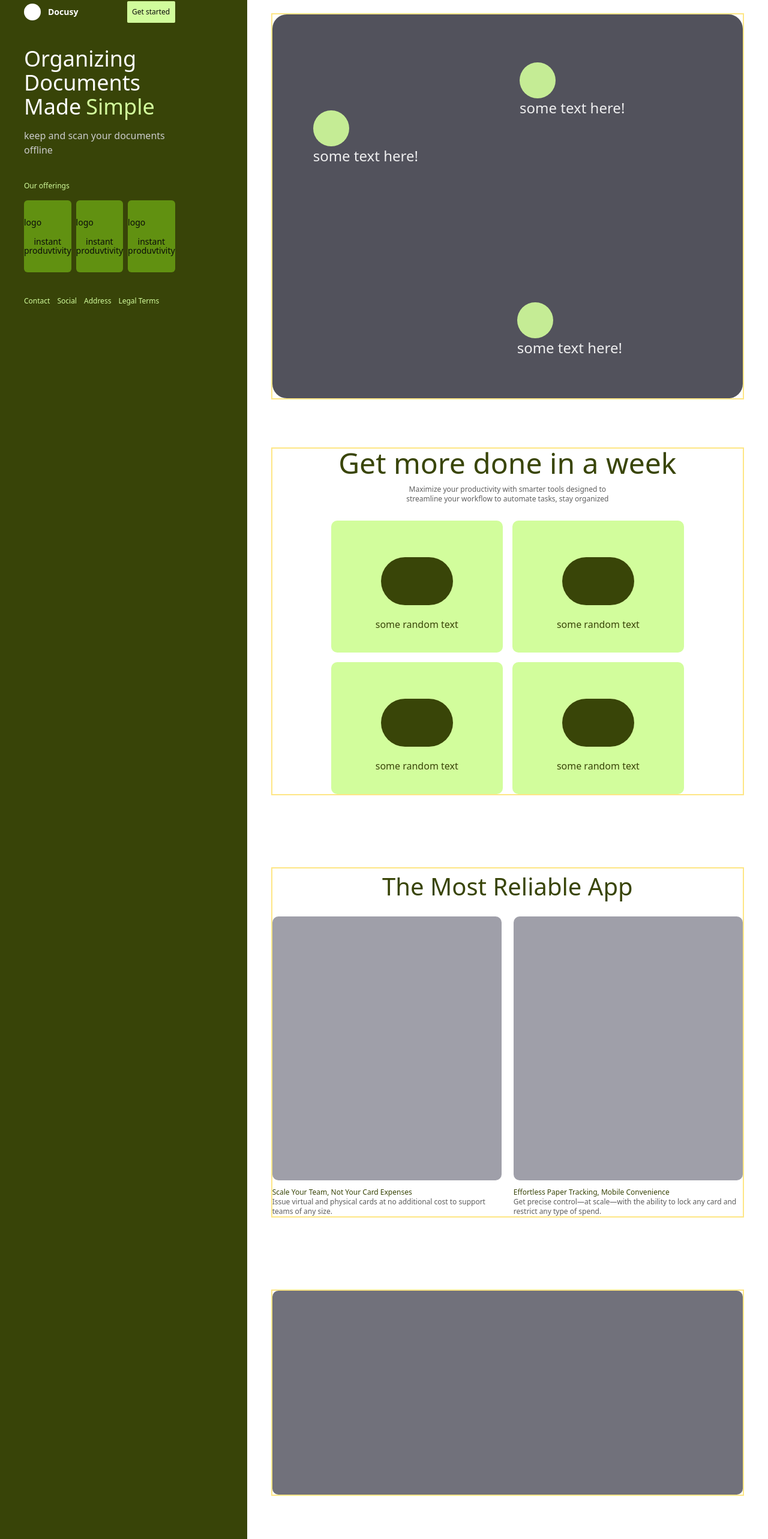
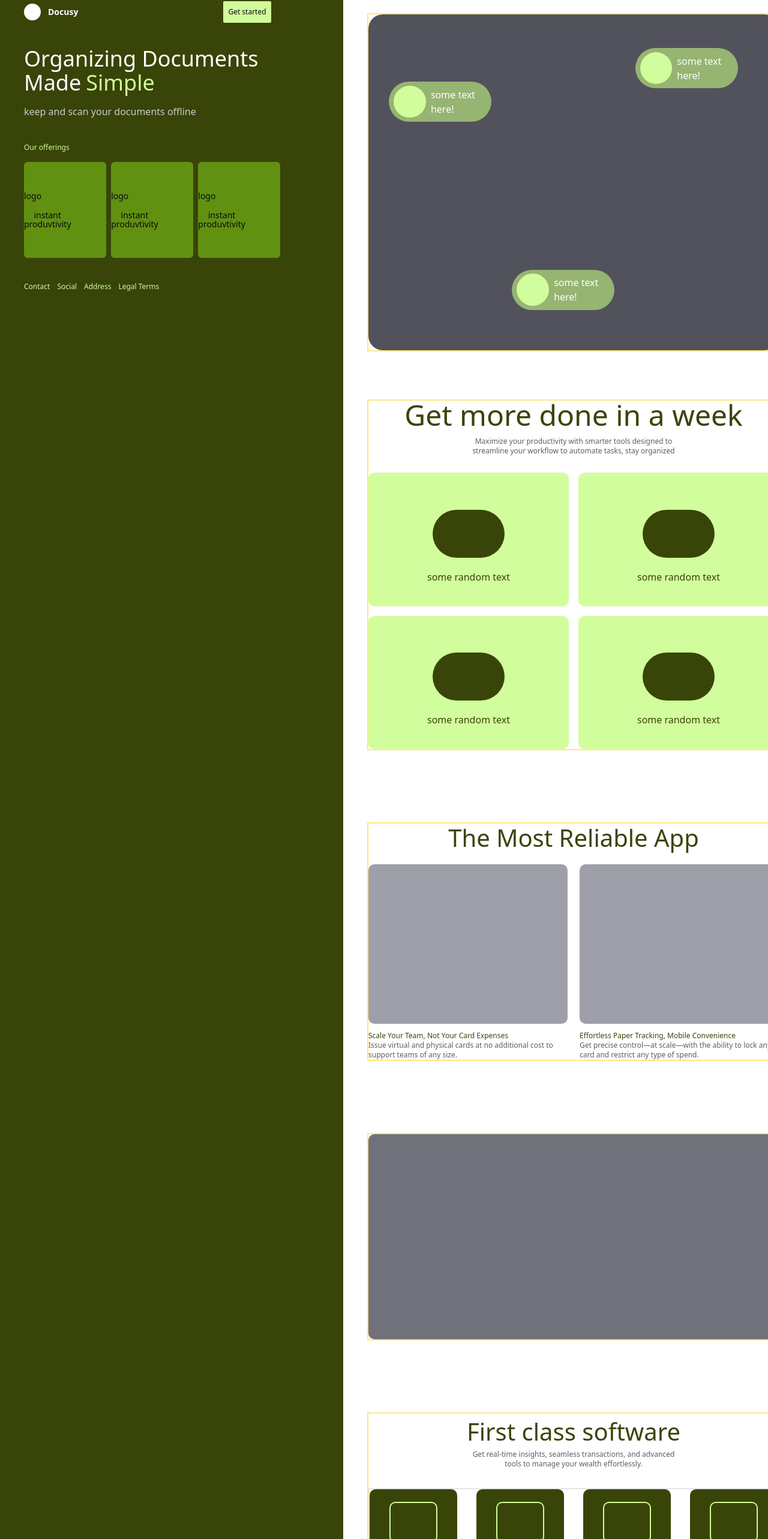
Before and after one commit to ZahraSoley/Docusy, a React (Vite) app: page / in a window 1280 px wide. Shown: the part 18-2584 px from the top of the page at 60% size. Built offline with nearby package versions, Linux system fonts and the light colour scheme.

Commit message:
mobile responsive

```diff
--- a/src/App.tsx
+++ b/src/App.tsx
@@ -9,7 +9,7 @@
   const isDesktop = useMediaQuery({ minWidth: 1024 });
 
   return (
-    <div className="flex flex-col lg:flex-row bg-[#384408] ">
+    <div className="flex flex-col lg:flex-row bg-[#384408] overflow-hidden">
 
       <div className="box-border w-full lg:flex-[1_1_25%] lg:max-w-2/5 lg:sticky top-0 py-5 px-5 mb-2 lg:px-10 lg:pr-15 lg:mr-15 lg:h-screen">
 
@@ -70,20 +70,21 @@
 
           <div className="self-stretch flex flex-col justify-center items-center m-5 lg:m-10 border-2 border-amber-200">
             <div className="self-stretch relative">
-              <div className="w-full h-60 lg:h-160 bg-zinc-600 rounded-3xl"></div>
+              <div className="w-full aspect-[3/2] lg:h-[70vh] bg-zinc-600 rounded-3xl"></div>
               {/* *************************************************************************** */}
-              <div className="hidden lg:block absolute bg-[#8596760 w-75 h-20 rounded-full opacity-90 flex items-center top-40 left-15">
-                <div className="w-15 h-15 bg-[#d2fd9c] rounded-full opacity-100 ml-2"></div>
-                <span className="text-2xl text-white ml-2">some text here!</span>
+              <div className="hidden absolute bg-[#96b472] w-[25%] h-[12%] rounded-full lg:flex items-center top-[20%] left-[5%]">
+                <div className="h-[80%] aspect-square bg-[#d2fd9c] rounded-full opacity-100 ml-2"></div>
+                <span className="lg:text-md text-white ml-2">some text here!</span>
               </div>
-              <div className="hidden lg:block  absolute bg-[#8596760 w-75 h-20 rounded-full opacity-90 flex items-center top-20 right-20">
-                <div className="w-15 h-15 bg-[#d2fd9c] rounded-full opacity-100 ml-2"></div>
-                <span className="text-2xl text-white ml-2">some text here!</span>
+              <div className="hidden absolute bg-[#96b472] w-[25%] h-[12%] rounded-full lg:flex items-center left-[35%] bottom-[12%]">
+                <div className="h-[80%] aspect-square bg-[#d2fd9c] rounded-full opacity-100 ml-2"></div>
+                <span className="lg:text-md text-white ml-2">some text here!</span>
               </div>
-              <div className="hidden lg:block absolute bg-[#8596760 w-75 h-20 rounded-full opacity-90 flex items-center bottom-20 left-100">
-                <div className="w-15 h-15 bg-[#d2fd9c] rounded-full opacity-100 ml-2"></div>
-                <span className="text-2xl text-white ml-2">some text here!</span>
+              <div className="hidden absolute bg-[#96b472] w-[25%] h-[12%] rounded-full lg:flex items-center top-[10%] right-[10%]">
+                <div className="h-[80%] aspect-square bg-[#d2fd9c] rounded-full opacity-100 ml-2"></div>
+                <span className="lg:text-md text-white ml-2">some text here!</span>
               </div>
+
             </div>
             {isMobile || isTablet ?
               <div className="flex flex-col gap-10 mt-5">
@@ -125,38 +126,38 @@
             <span className="text-3xl lg:text-5xl text-[#394508] mb-3">Get more done in a week</span>
             <span className="text-xs text-[#5d5d5d]">Maximize your productivity with smarter tools designed to </span>
             <span className="text-xs text-[#5d5d5d]">streamline your workflow to automate tasks, stay organized</span>
-            <div className="lg:w-3/4 grid lg:grid-cols-2 w-full gap-4 mt-7">
-              <div className="h-55 bg-[#d2fd9c] rounded-lg flex flex-col justify-center items-center gap-5">
+            <div className="w-full grid lg:grid-cols-2  gap-4 mt-7">
+              <div className="aspect-[6/4] bg-[#d2fd9c] rounded-lg flex flex-col justify-center items-center gap-5">
                 <div className="h-20 w-30 rounded-full bg-[#394508]"></div>
                 <span className="text-[#394508] mb-[-25px]">some random text</span>
               </div>
-              <div className="h-55 bg-[#d2fd9c] rounded-lg flex flex-col justify-center items-center gap-5">
+              <div className="aspect-[6/4] bg-[#d2fd9c] rounded-lg flex flex-col justify-center items-center gap-5">
                 <div className="h-20 w-30 rounded-full bg-[#394508]"></div>
                 <span className="text-[#394508] mb-[-25px]">some random text</span>
               </div>
-              <div className="h-55 bg-[#d2fd9c] rounded-lg flex flex-col justify-center items-center gap-5">
+              <div className="aspect-[6/4] bg-[#d2fd9c] rounded-lg flex flex-col justify-center items-center gap-5">
                 <div className="h-20 w-30 rounded-full bg-[#394508]"></div>
                 <span className="text-[#394508] mb-[-25px]">some random text</span>
               </div>
-              <div className="h-55 bg-[#d2fd9c] rounded-lg flex flex-col justify-center items-center gap-5">
+              <div className="aspect-[6/4] bg-[#d2fd9c] rounded-lg flex flex-col justify-center items-center gap-5">
                 <div className="h-20 w-30 rounded-full bg-[#394508]"></div>
                 <span className="text-[#394508] mb-[-25px]">some random text</span>
               </div>
             </div>
           </div>
 
-          <div className="self-stretch flex flex-col justify-center items-center m-5 mt-10 lg:m-10 gap-5 border-2 border-amber-200">
-            <span className="text-[40px] text-[#394508]">The Most Reliable App</span>
-            <div className="self-stretch grid grid-cols-2  gap-5">
+          <div className="self-stretch flex flex-col justify-center items-center m-5 lg:m-10 gap-5 border-2 border-amber-200">
+            <span className="text-3xl lg:text-[40px] text-[#394508]">The Most Reliable App</span>
+            <div className="self-stretch grid lg:grid-cols-2 gap-5">
               <div className="flex flex-col justify-center gap-3">
-                <div className="h-110 bg-zinc-400 rounded-lg"></div>
+                <div className="aspect-[5/4] bg-zinc-400 rounded-lg"></div>
                 <div className="flex flex-col">
                   <span className="text-xs text-[#394508]">Scale Your Team, Not Your Card Expenses</span>
                   <span className="text-xs text-[#5d5d5d]">Issue virtual and physical cards at no additional cost to support teams of any size.</span>
                 </div>
               </div>
               <div className="flex flex-col justify-center gap-3">
-                <div className="h-110 bg-zinc-400 rounded-lg"></div>
+                <div className="aspect-[5/4] bg-zinc-400 rounded-lg"></div>
                 <div className="flex flex-col">
                   <span className="text-xs text-[#394508]">Effortless Paper Tracking, Mobile Convenience</span>
                   <span className="text-xs text-[#5d5d5d]">Get precise control—at scale—with the ability to lock any card and restrict any type of spend.</span>
@@ -166,34 +167,34 @@
           </div>
 
           <div className="self-stretch m-5 lg:m-10 border-2 border-amber-200">
-            <div className="bg-zinc-500 h-85 rounded-lg"></div>
+            <div className="bg-zinc-500 aspect-[7/5] lg:aspect-[2/1] rounded-lg"></div>
           </div>
 
           <div className="self-stretch flex flex-col justify-center items-center m-5 lg:m-10 border-2 border-amber-200">
             <span className="text-[40px] text-[#394508]">First class software</span>
             <span className="text-xs text-[#5d5d5d]">Get real-time insights, seamless transactions, and advanced</span>
             <span className="text-xs text-[#5d5d5d]">tools to manage your wealth effortlessly.</span>
-            <div className="self-stretch lg:flex justify-between items-center gap-8 mt-8 border-2">
-              <div className="lg:w-1/4 flex flex-col justify-center items-center gap-3">
-                <div className="w-full bg-[#394508] max-h-60 max-w-75 rounded-lg flex justify-center items-center cursor-pointer hover:-translate-y-3 transition duration-500 \">
+            <div className="self-stretch flex flex-col lg:flex-row justify-between items-center gap-8 mt-8 border-2">
+              <div className="lg:w-1/4 w-1/2 flex flex-col justify-center items-center gap-3">
+                <div className="w-full aspect-[4/3] bg-[#394508] max-h-60 max-w-75 rounded-lg flex justify-center items-center cursor-pointer hover:-translate-y-3 transition duration-500 \">
                   <div className="w-20 h-17 border-2 border-[#d1fc9c] rounded-lg"></div>
                 </div>
                 <span className="text-xs font-medium">Safe Storage</span>
               </div>
-              <div className="lg:w-1/4 flex flex-col justify-center items-center gap-3">
-                <div className="w-full bg-[#394508] max-h-60 max-w-75 rounded-lg flex justify-center items-center cursor-pointer hover:-translate-y-3 transition duration-500 \">
+              <div className="lg:w-1/4 w-1/2 flex flex-col justify-center items-center gap-3">
+                <div className="w-full aspect-[4/3] bg-[#394508] max-h-60 max-w-75 rounded-lg flex justify-center items-center cursor-pointer hover:-translate-y-3 transition duration-500 \">
                   <div className="w-20 h-17 border-2 border-[#d1fc9c] rounded-lg"></div>
                 </div>
                 <span className="text-xs font-medium">Safe Storage</span>
               </div>
-              <div className="lg:w-1/4 flex flex-col justify-center items-center gap-3">
-                <div className="w-full bg-[#394508] max-h-60 max-w-75 rounded-lg flex justify-center items-center cursor-pointer hover:-translate-y-3 transition duration-500 \">
+              <div className="lg:w-1/4 w-1/2 flex flex-col justify-center items-center gap-3">
+                <div className="w-full aspect-[4/3] bg-[#394508] max-h-60 max-w-75 rounded-lg flex justify-center items-center cursor-pointer hover:-translate-y-3 transition duration-500 \">
                   <div className="w-20 h-17 border-2 border-[#d1fc9c] rounded-lg"></div>
                 </div>
                 <span className="text-xs font-medium">Safe Storage</span>
               </div>
-              <div className="lg:w-1/4 flex flex-col justify-center items-center gap-3">
-                <div className="w-full bg-[#394508] max-h-60 max-w-75 rounded-lg flex justify-center items-center cursor-pointer hover:-translate-y-3 transition duration-500 \">
+              <div className="lg:w-1/4 w-1/2 flex flex-col justify-center items-center gap-3">
+                <div className="w-full aspect-[4/3] bg-[#394508] max-h-60 max-w-75 rounded-lg flex justify-center items-center cursor-pointer hover:-translate-y-3 transition duration-500 \">
                   <div className="w-20 h-17 border-2 border-[#d1fc9c] rounded-lg"></div>
                 </div>
                 <span className="text-xs font-medium">Safe Storage</span>
@@ -202,8 +203,8 @@
           </div>
 
           <div className="self-stretch relative m-5 lg:m-10 border-2 border-amber-200">
-            <div className="bg-zinc-500 h-85 rounded-lg"></div>
-            <div className="absolute flex flex-col bottom-12 left-10">
+            <div className="bg-zinc-500 aspect-[7/5] lg:aspect-[2/1] rounded-lg"></div>
+            <div className="absolute flex flex-col bottom-12 lg:left-10 left-5">
               <span className="text-3xl text-white">Download Docusy and</span>
               <span className="text-3xl text-white">manage everything </span>
               <span className="text-3xl text-white">from your phone.</span>
--- a/src/index.css
+++ b/src/index.css
@@ -4,7 +4,7 @@
 @custom-variant dark (&:is(.dark *));
 
 .CardLeft {
-  @apply flex-1 flex flex-col gap-3 justify-center h-30 bg-[#619111] rounded-sm text-sm hover:bg-[#d1fc9c] cursor-pointer;
+  @apply flex-1 aspect-[6/7] flex flex-col gap-3 justify-center h-[15vh] lg:h-[20vh] bg-[#619111] rounded-sm text-sm hover:bg-[#d1fc9c] cursor-pointer;
 }
 
 /* .CardFirst {
```
